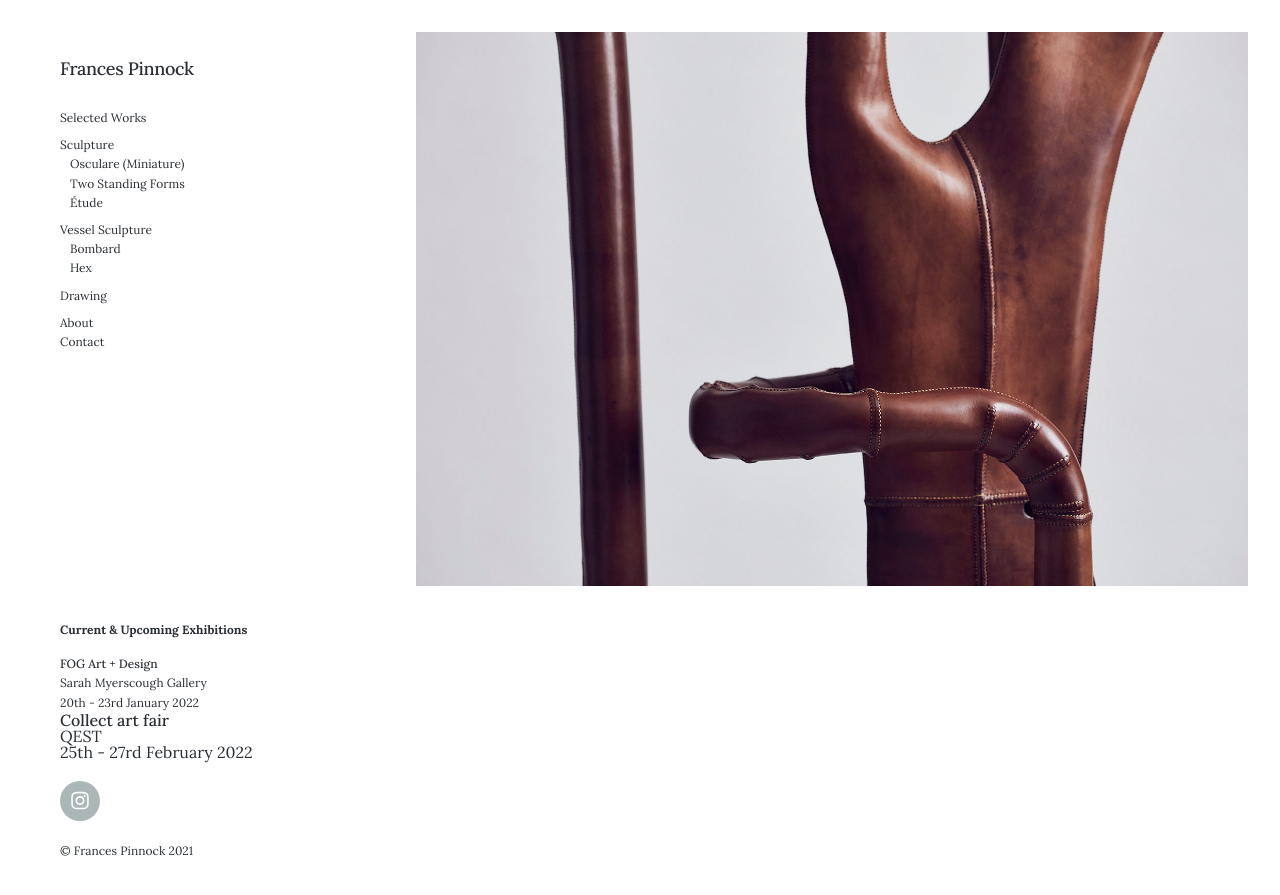
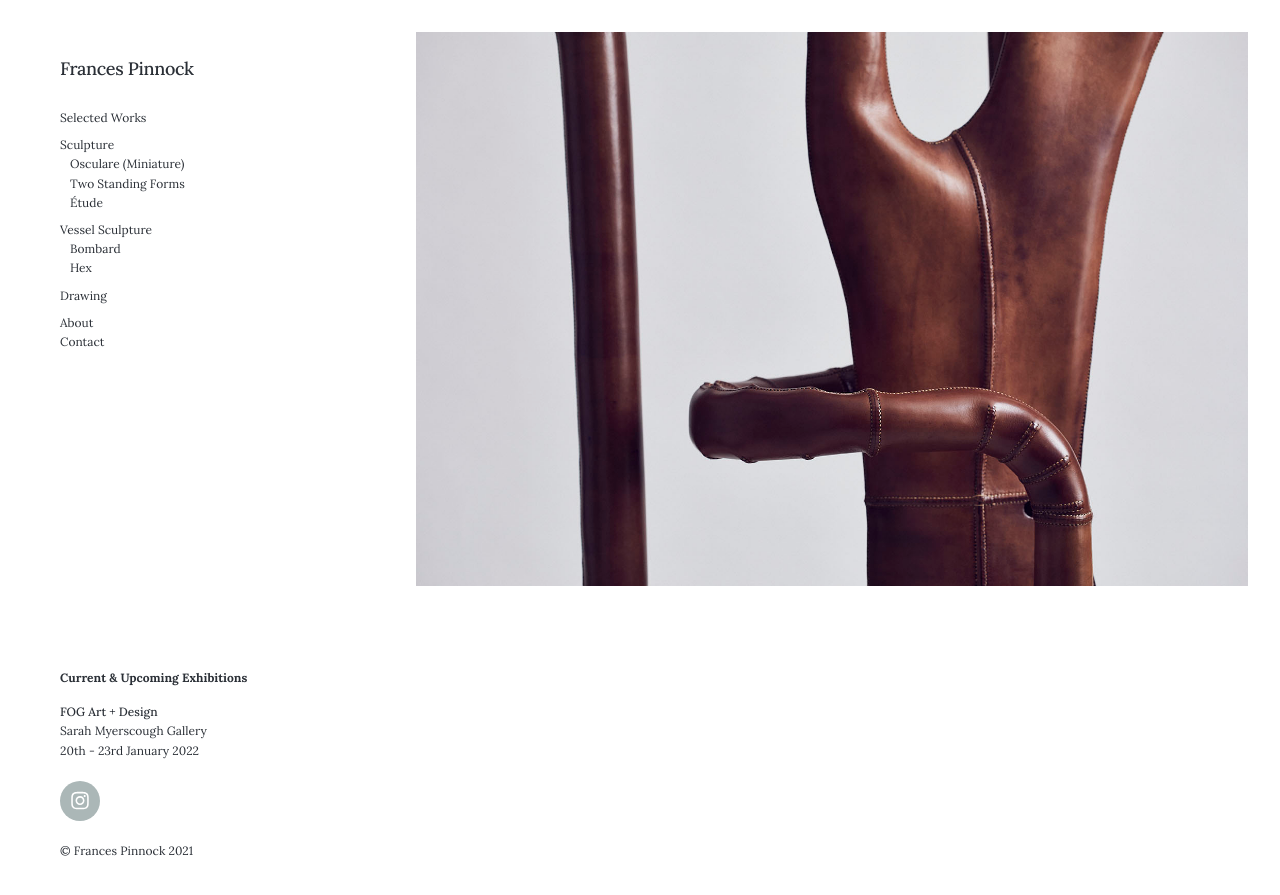
Before and after one commit to francespinnock/francespinnock.github.io, a Jekyll site: the page built from index.md, in a window 1280 px wide. Shown: the top 895 px of the page. Built offline with Jekyll 4.4.1, drawn with Linux system fonts in a browser that asks for light colours; nearby versions of some CDN libraries.

Commit message:
Update header.html

```diff
--- a/_includes/header.html
+++ b/_includes/header.html
@@ -89,9 +89,6 @@
 
 				</p>
 
-					<a href="https://www.craftscouncil.org.uk/collect-art-fair">Collect art fair</a><br />
-					QEST<br />
-					25th - 27rd February 2022<br />
 
 			</div>
 
```
